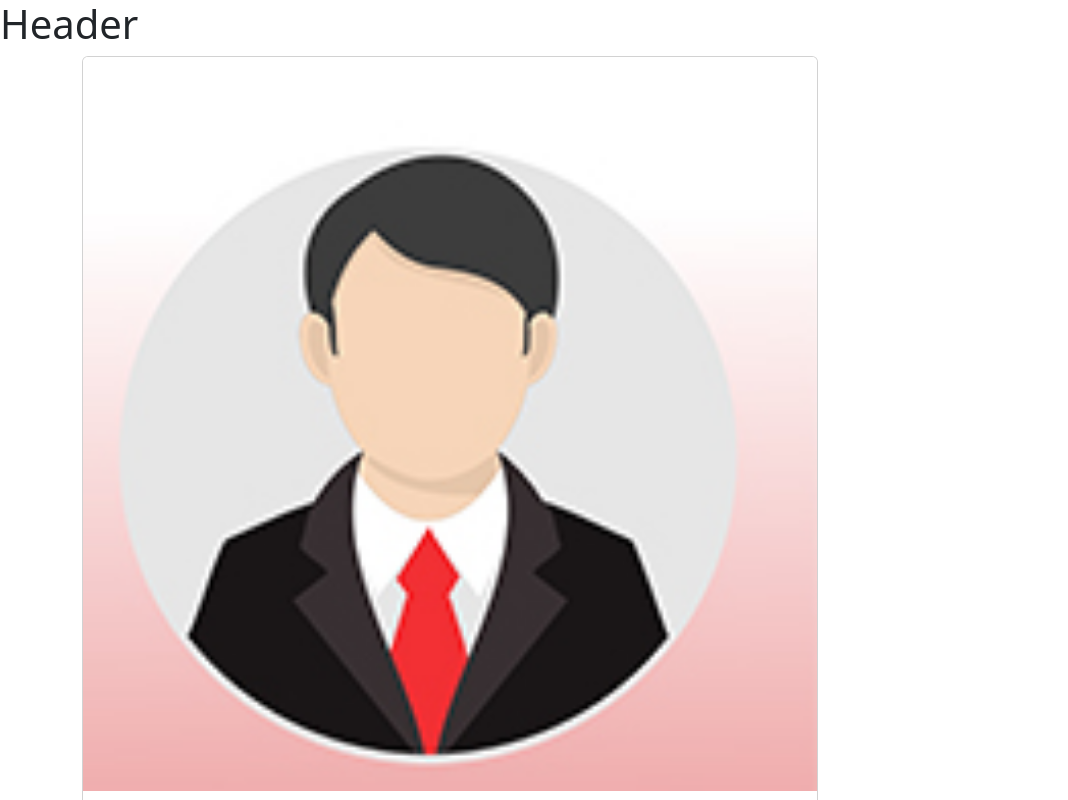
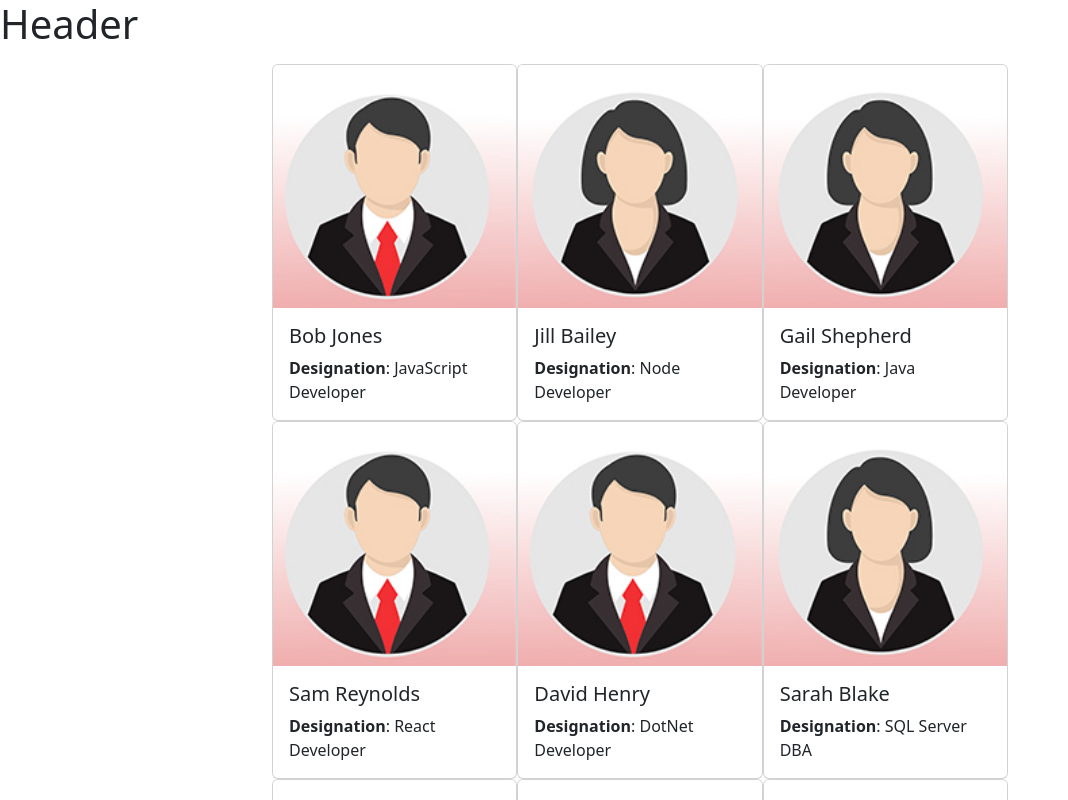
Before and after one commit to Scott-Zeta/Team-Member-Allocation, a React (Vite) app: page / in a window 1280 px wide. Shown: the top 800 px of the page, without its empty margins (0-1068 px from the left). Built offline with nearby package versions, Linux system fonts and the light colour scheme.

Commit message:
implement grid layout

```diff
--- a/src/App.css
+++ b/src/App.css
@@ -1,3 +1,7 @@
 body {
   font-family: Arial;
 }
+.card-collection {
+  display:grid;
+  grid-template-columns:1fr 1fr 1fr
+}
--- a/src/Employee.jsx
+++ b/src/Employee.jsx
@@ -90,8 +90,9 @@
 
   return (
     <main className='container'>
-      <div className='row'>
+      <div className='row justify-content-center mt-3 mb-3'>
         <div className='col-8'>
+          <div className='card-collection'>
             {employees.map(e => (
               <div key={e.id} className='card'>
                 <img src={e.gender === 'male' ? maleProfile : femaleProfile} className='card-img-top' />
@@ -102,6 +103,7 @@
               </div>))}
           </div>
         </div>
+      </div>
     </main>
   )
 }
```
Lines whose indentation alone changed are shown as unchanged.
